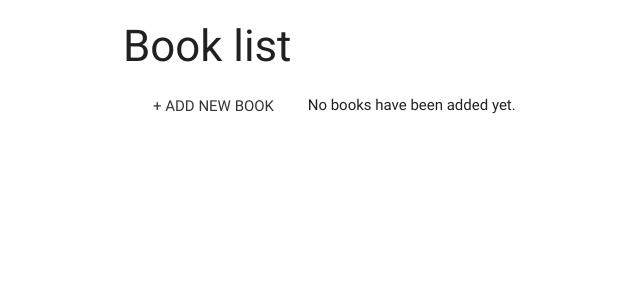
After one commit to meialbiol/python-library, a Django app: a page that uses library/templates/library/base.html in a window 1280 px wide. The commit adds this page. Shown: the top 300 px of the page, without its empty margins (69-709 px from the left). Run offline with Django 3.2, Linux system fonts and the light colour scheme; data that the repository does not hold is empty; some libraries are stand-ins or nearby versions.

Commit message:
Añadida vista listado de libros

```diff
--- a/library/models.py
+++ b/library/models.py
@@ -11,3 +11,9 @@ class Book(models.Model):
     isbn = models.CharField(max_length=13, null=True)
     year = models.IntegerField(null=True)
     date_added = models.DateTimeField(auto_now_add=True)
+
+    class Meta:
+        ordering = ['-date_added']
+
+    def __str__(self):
+        return self.title
--- a/library/templates/library/base.html
+++ b/library/templates/library/base.html
@@ -9,30 +9,32 @@
     <link rel="stylesheet" type="text/css" href="{% static 'library/materialize/css/materialize.min.css' %}" />
 </head>
 <body>
+<!--<div class="container">-->
+    <!--<nav>-->
+    <!--<div class="nav-wrapper  deep-orange darken-4">-->
+      <!--<a href="#" class="brand-logo">The library</a>-->
+      <!--<ul id="nav-mobile" class="right hide-on-med-and-down">-->
+        <!--<li><a href="#">Uno</a></li>-->
+        <!--<li><a href="#">Dos</a></li>-->
+        <!--<li><a href="#">tres</a></li>-->
+      <!--</ul>-->
+    <!--</div>-->
+  <!--</nav>-->
+<!--</div>-->
 <div class="container">
-    <nav>
-    <div class="nav-wrapper  deep-orange darken-4">
-      <a href="#" class="brand-logo">The library</a>
-      <ul id="nav-mobile" class="right hide-on-med-and-down">
-        <li><a href="#">Uno</a></li>
-        <li><a href="#">Dos</a></li>
-        <li><a href="#">tres</a></li>
-      </ul>
-    </div>
-  </nav>
-</div>
-<div class="container">
-    <div class="page-header">
+     <div>
         {% block header %}
         {% endblock header %}
     </div>
+</div>
+<div class="container">
     <div>
         {% block content %}
 
         {% endblock content %}
     </div>
 </div>
-
-<script type="text/javascript" src="{% static 'library/materialize/js/materialize.min.js' %}"></script>
+<script type="text/javascript" src="https://code.jquery.com/jquery-3.2.1.min.js"></script>
+<script type="text/javascript" src="{% static 'library/materialize/js/materialize.js' %}"></script>
 </body>
 </html>
--- /dev/null
+++ b/library/templates/library/book_list.html
@@ -0,0 +1,16 @@
+{% extends "library/base.html" %}
+
+{% block header %}
+<h3>Book list</h3>
+{% endblock header %}
+{% block content %}
+
+    <ul>
+    {% for book in books %}
+    <li><h3><a href="#">{{ book }}</a></h3></li>
+    {% empty %}
+        <li> <a class="waves-effect waves-yellow btn-flat" href="#"> + ADD NEW BOOK</a> No books have been added yet.</li>
+    {% endfor %}
+</ul>
+
+{% endblock content %}
--- a/library/templates/library/index.html
+++ b/library/templates/library/index.html
@@ -18,7 +18,7 @@
               <p>Lorem ipsum dolor sit amet, consectetur adipisicing elit. A fuga modi quia quos soluta vel, voluptatem. Accusantium ad eos laboriosam magni maiores provident quae quibusdam rem sed vitae. Ab, iste.</p>
             </div>
             <div class="card-action">
-              <a href="#" class="red-text text-lighten-5">BOOK LIST</a>
+              <a href="{% url 'library:book_list' %}" class="red-text text-lighten-5">BOOK LIST</a>
               <a href="#" class="red-text text-lighten-5">LOGIN</a>
             </div>
           </div>
--- a/library/urls.py
+++ b/library/urls.py
@@ -5,4 +5,5 @@ from . import views
 urlpatterns = [
     #homepage
     url(r'^$', views.index, name='index'),
+    url(r'^book-list/$', views.book_list, name='book_list'),
 ]
--- a/library/views.py
+++ b/library/views.py
@@ -1,7 +1,14 @@
 from django.shortcuts import render
 
 # Create your views here.
+from library.models import Book
 
 
 def index(request):
     return render(request, 'library/index.html')
+
+
+def book_list(request):
+    books = Book.objects.all()
+    context = {'books': books}
+    return render(request, 'library/book_list.html', context)
```
